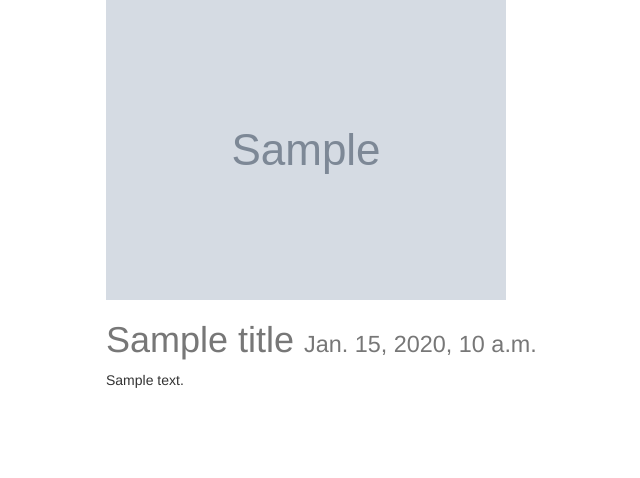
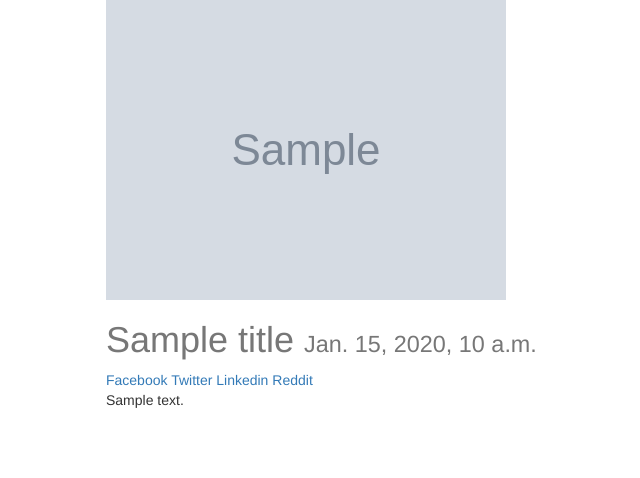
Before and after one commit to TomaszCPL/Django-Blog, a Django app: template src/templates/post_detail.html in a window 1280 px wide. Shown: the top 478 px of the page, without its empty margins (264-904 px from the left). Run offline with Django 3.2, Linux system fonts and the light colour scheme; the template is opened without the code that fills it: most values are stand-ins (such as "Sample title", 1, 10 or a date in 2020); grey boxes marked "Sample" are stand-in pictures; some libraries are stand-ins or nearby versions.

Commit message:
added social share links

```diff
--- a/src/posts/views.py
+++ b/src/posts/views.py
@@ -2,7 +2,7 @@ from django.contrib import messages
 from django.core.paginator import Paginator, EmptyPage, PageNotAnInteger
 from django.http import HttpResponse, HttpResponseRedirect
 from django.shortcuts import render, get_object_or_404, redirect
-
+from urllib import quote_plus
 from .forms import PostForm
 from .models import Post
 
@@ -19,10 +19,13 @@ def post_create(request):
 	return render(request, "post_form.html", context)
 
 def post_detail(request, slug=None):
+
 	instance = get_object_or_404(Post, slug=slug)
+	share_string = quote_plus(instance.content)
 	context = {
 		"title": instance.title,
 		"instance": instance,
+		"share_string": share_string
 	}
 	return render(request, "post_detail.html", context)
 
--- a/src/templates/post_detail.html
+++ b/src/templates/post_detail.html
@@ -14,7 +14,33 @@
     {% endif %}
 <h1>{{ title }} <small>{{ instance.timestamp }}</small></h1>
 
+
+
+
+<a href="https://www.facebook.com/sharer/sharer.php?u={{ request.build_absolute_uri }}">
+Facebook
+</a>
+
+<a href="https://twitter.com/home?status={{ share_string }}%20{{ request.build_absolute_uri }}">
+Twitter
+</a>
+
+<a href='https://plus.google.com/share?url={{ request.build_absolute_uri }}'>
+
+
+<a href="https://www.linkedin.com/shareArticle?mini=true&url={{ request.build_absolute_uri }}&title={{ instance.title }}&summary={{ share_string }}&source={{ request.build_absolute_uri }}">
+Linkedin
+</a>
+
+<a href="http://www.reddit.com/submit?url={{ request.build_absolute_uri }}&title={{ share_string }}.">Reddit</a>
+
+
+
+
+
 {{ instance.content|linebreaks }}<br/>
+
 </div>
 
+
 {% endblock content %}
```
Also changed, not shown: src/posts/urls.py (line endings or trailing spaces).
